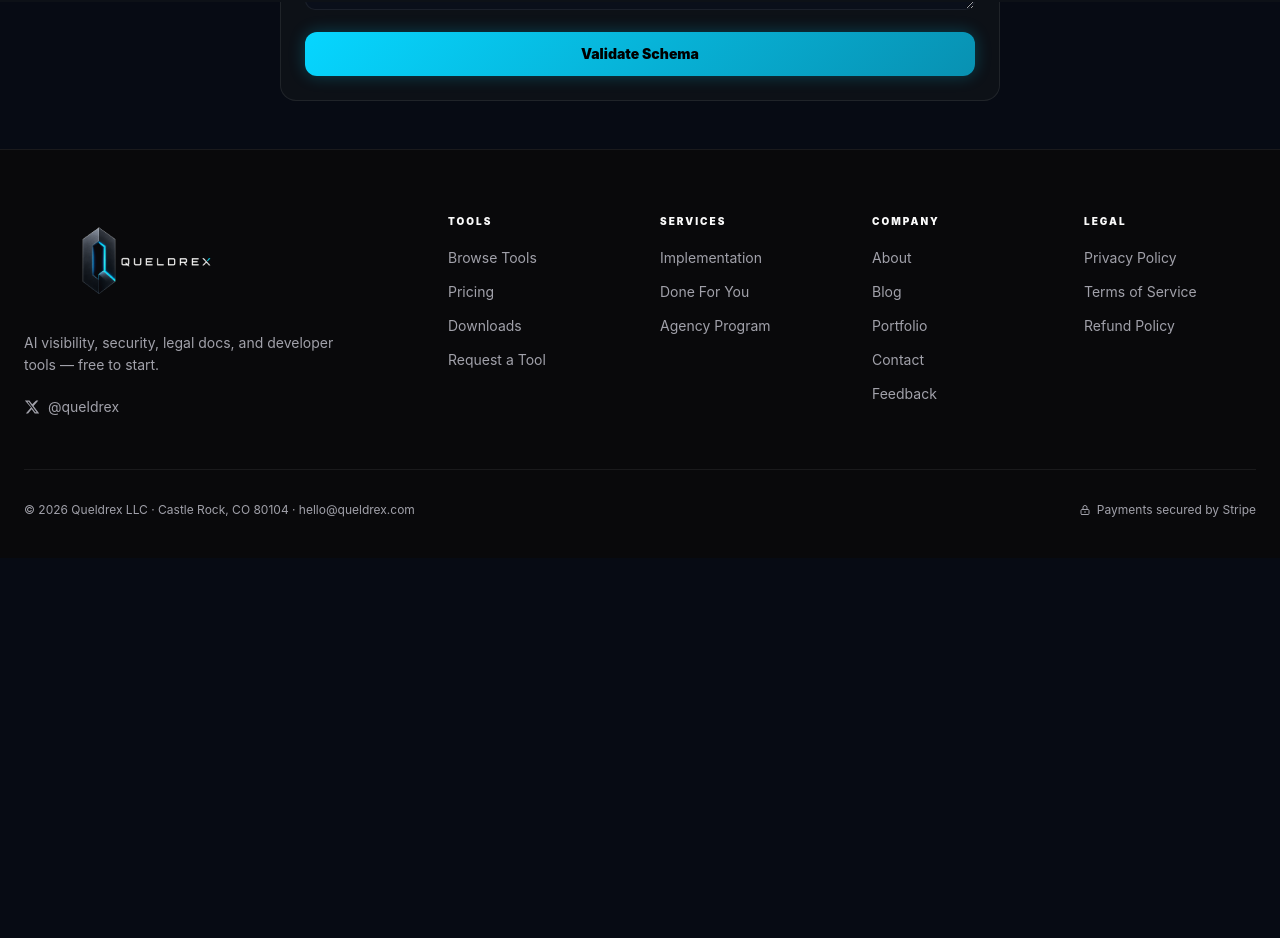
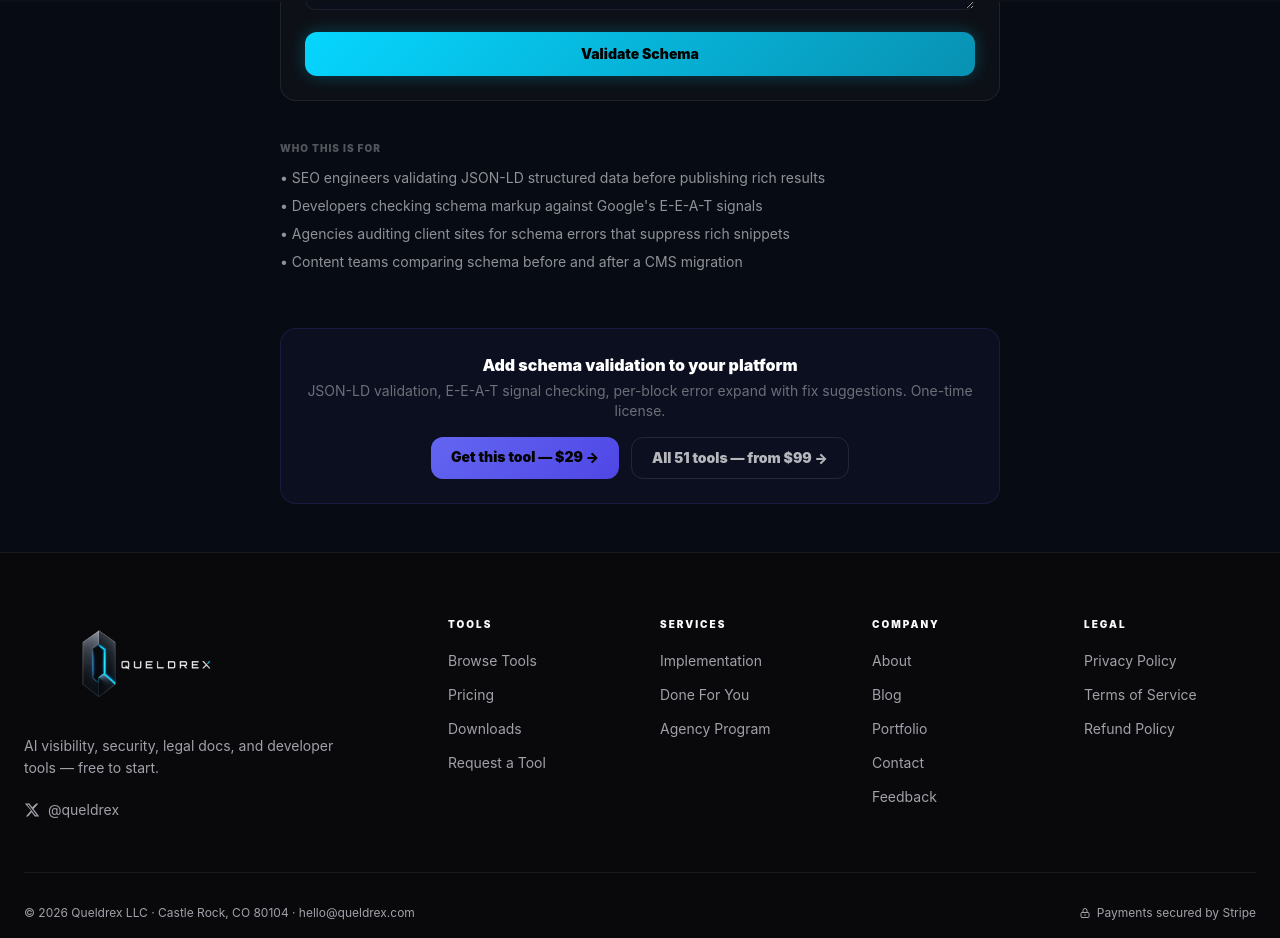
Before and after one commit to Queldrex/tools-platform, a Next.js app: page /tools/schema-validator in a window 1280 px wide. Shown: the part 798-1736 px from the top of the page. Before the commit the page ends 1356 px from the top, so only its background shows below. Built offline with nearby package versions, Linux system fonts and the light colour scheme.

Commit message:
feat: schema-validator — Who This Is For, license CTA

```diff
--- a/app/tools/schema-validator/page.tsx
+++ b/app/tools/schema-validator/page.tsx
@@ -556,6 +556,23 @@ export default function SchemaValidatorPage() {
             )}
           </div>
         )}
+        <div className="mt-10 mb-8">
+          <p className="text-[10px] font-black uppercase tracking-widest mb-3" style={{ color: 'rgba(255,255,255,0.3)' }}>Who This Is For</p>
+          <ul className="space-y-2 text-sm text-white/55">
+            <li>• SEO engineers validating JSON-LD structured data before publishing rich results</li>
+            <li>• Developers checking schema markup against Google&apos;s E-E-A-T signals</li>
+            <li>• Agencies auditing client sites for schema errors that suppress rich snippets</li>
+            <li>• Content teams comparing schema before and after a CMS migration</li>
+          </ul>
+        </div>
+        <div className="mt-14 rounded-2xl border p-6 text-center" style={{ background: 'rgba(99,102,241,0.05)', borderColor: 'rgba(99,102,241,0.15)' }}>
+          <p className="text-white font-black mb-1">Add schema validation to your platform</p>
+          <p className="text-white/40 text-sm mb-4">JSON-LD validation, E-E-A-T signal checking, per-block error expand with fix suggestions. One-time license.</p>
+          <div className="flex gap-3 justify-center flex-wrap">
+            <Link href="/pricing" className="px-5 py-2.5 rounded-xl text-sm font-black text-black" style={{ background: 'linear-gradient(135deg,#6366f1,#4f46e5)' }}>Get this tool — $29 →</Link>
+            <Link href="/pricing" className="px-5 py-2.5 rounded-xl text-sm font-black border text-white/70" style={{ borderColor: 'rgba(255,255,255,0.1)' }}>All 51 tools — from $99 →</Link>
+          </div>
+        </div>
       </main>
       <Footer />
     </div>
```
